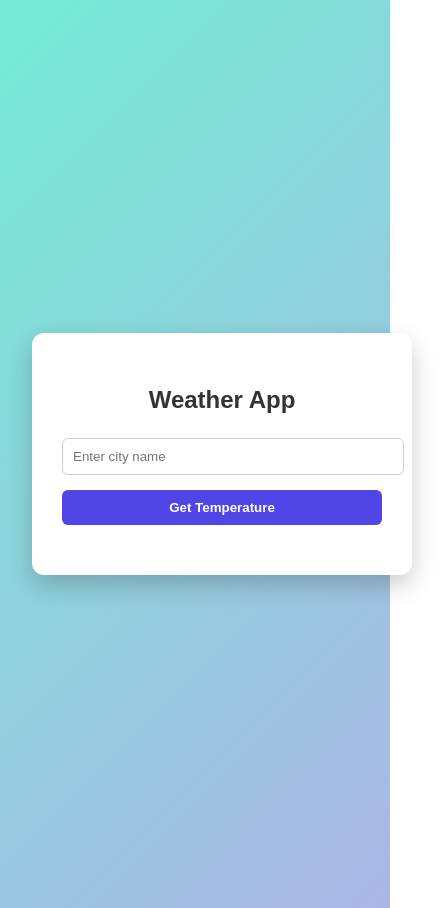
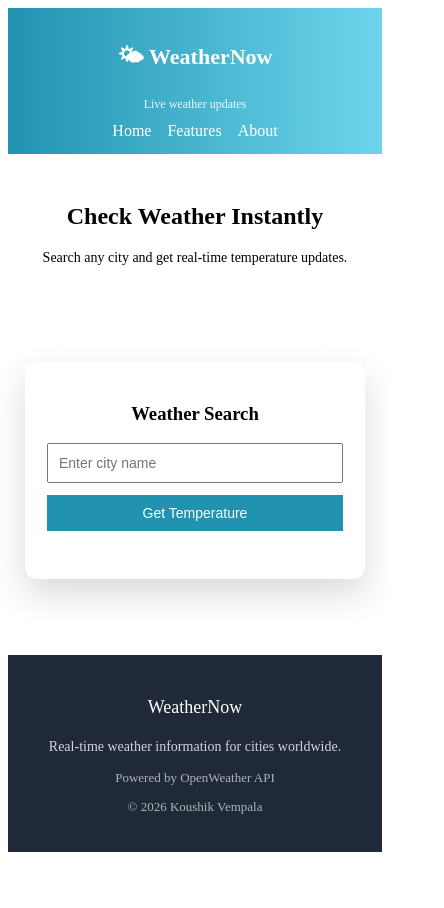
Before and after one commit to koushikvempala/Weather_App, a React (Vite) app: page / in a window 390 px wide. Shown: the whole page, 444 px wide, since content can reach past the window. After the commit the page ends 860 px from the top, so only its background shows below. Built offline with nearby package versions, Linux system fonts and the light colour scheme.

Commit message:
Refactor project structure with components, pages, routing, and responsive UI

```diff
--- a/package.json
+++ b/package.json
@@ -14,7 +14,8 @@
     "bootstrap": "^5.3.8",
     "react": "^19.2.0",
     "react-bootstrap": "^2.10.10",
-    "react-dom": "^19.2.0"
+    "react-dom": "^19.2.0",
+    "react-router-dom": "^7.12.0"
   },
   "devDependencies": {
     "@eslint/js": "^9.39.1",
--- a/src/App.jsx
+++ b/src/App.jsx
@@ -1,35 +1,7 @@
-import { useState } from 'react'
-import reactLogo from './assets/react.svg'
-import viteLogo from '/vite.svg'
-import './App.css'
+import Home from "./pages/Home";
 
 function App() {
-  const [count, setCount] = useState(0)
-
-  return (
-    <>
-      <div>
-        <a href="https://vite.dev" target="_blank">
-          <img src={viteLogo} className="logo" alt="Vite logo" />
-        </a>
-        <a href="https://react.dev" target="_blank">
-          <img src={reactLogo} className="logo react" alt="React logo" />
-        </a>
-      </div>
-      <h1>Vite + React</h1>
-      <div className="card">
-        <button onClick={() => setCount((count) => count + 1)}>
-          count is {count}
-        </button>
-        <p>
-          Edit <code>src/App.jsx</code> and save to test HMR
-        </p>
-      </div>
-      <p className="read-the-docs">
-        Click on the Vite and React logos to learn more
-      </p>
-    </>
-  )
+  return <Home />;
 }
 
-export default App
+export default App;
--- /dev/null
+++ b/src/components/Footer.css
@@ -0,0 +1,29 @@
+* {
+  box-sizing: border-box;
+}
+
+.footer {
+  background-color: #1f2937;
+  color: #d1d5db;
+  padding: 24px 16px;
+  text-align: center;
+  margin-top: auto;
+}
+
+.footer-title {
+  font-size: 18px;
+  color: white;
+}
+
+.footer-desc {
+  max-width: 500px;
+  margin: 8px auto;
+  font-size: 14px;
+  line-height: 1.5;
+}
+
+.footer-meta,
+.footer-copy {
+  font-size: 13px;
+  opacity: 0.8;
+}
--- /dev/null
+++ b/src/components/Footer.jsx
@@ -0,0 +1,17 @@
+import React from "react";
+import "./Footer.css";
+
+const Footer = () => {
+  return (
+    <footer className="footer">
+      <p className="footer-title">WeatherNow</p>
+      <p className="footer-desc">
+        Real-time weather information for cities worldwide.
+      </p>
+      <p className="footer-meta">Powered by OpenWeather API</p>
+      <p className="footer-copy">© 2026 Koushik Vempala</p>
+    </footer>
+  );
+};
+
+export default Footer;
--- /dev/null
+++ b/src/components/Intro.jsx
@@ -0,0 +1,12 @@
+import React from "react";
+
+const Intro = () => {
+  return (
+    <section className="intro">
+      <h2>Check Weather Instantly</h2>
+      <p>Search any city and get real-time temperature updates.</p>
+    </section>
+  );
+};
+
+export default Intro;
--- /dev/null
+++ b/src/components/Navbar.css
@@ -0,0 +1,64 @@
+* {
+  box-sizing: border-box;
+}
+
+.navbar {
+  width: 100%;
+  padding: 14px 20px;
+  background: linear-gradient(90deg, #2193b0, #6dd5ed);
+  display: flex;
+  align-items: center;
+  justify-content: space-between;
+}
+
+.nav-left {
+  display: flex;
+  flex-direction: column;
+  color: white;
+}
+
+.logo {
+  font-size: 22px;
+  font-weight: 600;
+}
+
+.tagline {
+  font-size: 12px;
+  opacity: 0.9;
+}
+
+.nav-links {
+  list-style: none;
+  display: flex;
+  gap: 16px;
+  margin: 0;
+  padding: 0;
+  color: white;
+}
+
+.nav-links li {
+  cursor: pointer;
+}
+
+/* ✅ Mobile & Tablet */
+@media (max-width: 768px) {
+  .navbar {
+    flex-direction: column;
+    align-items: center;
+    text-align: center;
+    gap: 10px;
+  }
+
+  .nav-links {
+    justify-content: center;
+    flex-wrap: wrap;
+  }
+}
+.nav-links a {
+  color: white;
+  text-decoration: none;
+}
+
+.nav-links a:hover {
+  text-decoration: underline;
+}
--- /dev/null
+++ b/src/components/Navbar.jsx
@@ -0,0 +1,22 @@
+import React from "react";
+import "./Navbar.css";
+
+
+const Navbar = () => {
+  return (
+    <nav className="navbar">
+      <div className="nav-left">
+        <h1 className="logo">🌤 WeatherNow</h1>
+        <span className="tagline">Live weather updates</span>
+      </div>
+
+      <ul className="nav-links">
+        <li>Home</li>
+        <li>Features</li>
+        <li>About</li>
+      </ul>
+    </nav>
+  );
+};
+
+export default Navbar;
--- a/src/compounds/Home.jsx
+++ b/src/components/WeatherCard.jsx
@@ -1,13 +1,8 @@
 import React, { useState } from "react";
-import "./Home.css";
 
-const Home = () => {
+const WeatherCard = () => {
   const [city, setCity] = useState("");
   const [result, setResult] = useState("");
-
-  const Handler = (e) => {
-    setCity(e.target.value);
-  };
 
   const submitHandler = (e) => {
     e.preventDefault();
@@ -17,14 +12,16 @@ const Home = () => {
       return;
     }
 
-    fetch(`https://api.openweathermap.org/data/2.5/weather?q=${city}&appid=d885aa1d783fd13a55050afeef620fcb`)
+    fetch(
+      `https://api.openweathermap.org/data/2.5/weather?q=${city}&appid=d885aa1d783fd13a55050afeef620fcb`
+    )
       .then((res) => {
-        if (!res.ok) throw new Error("City not found");
+        if (!res.ok) throw new Error();
         return res.json();
       })
       .then((data) => {
-        const celsius = data.main.temp - 273.15;
-        setResult(`Temperature at ${city}: ${celsius.toFixed(2)} °C`);
+        const temp = data.main.temp - 273.15;
+        setResult(`Temperature in ${city}: ${temp.toFixed(2)} °C`);
         setCity("");
       })
       .catch(() => setResult("Invalid city name"));
@@ -33,13 +30,13 @@ const Home = () => {
   return (
     <div className="container">
       <div className="card">
-        <h2 className="card-title">Weather App</h2>
+        <h3>Weather Search</h3>
 
         <form onSubmit={submitHandler}>
           <input
             type="text"
             value={city}
-            onChange={Handler}
+            onChange={(e) => setCity(e.target.value)}
             placeholder="Enter city name"
           />
           <input type="submit" value="Get Temperature" />
@@ -51,4 +48,4 @@ const Home = () => {
   );
 };
 
-export default Home;
+export default WeatherCard;
--- a/src/compounds/Home.css
+++ /dev/null
@@ -1,55 +0,0 @@
-body {
-  background: linear-gradient(135deg, #74ebd5, #acb6e5);
-  font-family: Arial, sans-serif;
-}
-
-.container {
-  height: 100vh;
-  display: flex;
-  justify-content: center;
-  align-items: center;
-}
-
-.card {
-  background: #ffffff;
-  padding: 30px;
-  width: 320px;
-  border-radius: 12px;
-  box-shadow: 0 10px 25px rgba(0, 0, 0, 0.2);
-  text-align: center;
-}
-
-.card-title {
-  margin-bottom: 20px;
-  color: #333;
-}
-
-input[type="text"] {
-  width: 100%;
-  padding: 10px;
-  border-radius: 6px;
-  border: 1px solid #ccc;
-  outline: none;
-}
-
-input[type="submit"] {
-  width: 100%;
-  padding: 10px;
-  margin-top: 15px;
-  border: none;
-  border-radius: 6px;
-  background: #4f46e5;
-  color: white;
-  font-weight: bold;
-  cursor: pointer;
-}
-
-input[type="submit"]:hover {
-  background: #4338ca;
-}
-
-.result {
-  margin-top: 20px;
-  font-weight: bold;
-  color: #222;
-}
--- a/src/main.jsx
+++ b/src/main.jsx
@@ -1,11 +1,9 @@
-import { StrictMode } from 'react'
-import { createRoot } from 'react-dom/client'
-import './index.css'
-import App from './App.jsx'
-import Home from './compounds/Home.jsx'
+import React from "react";
+import ReactDOM from "react-dom/client";
+import App from "./App";
 
-createRoot(document.getElementById('root')).render(
-  <StrictMode>
-    <Home />
-  </StrictMode>,
-)
+ReactDOM.createRoot(document.getElementById("root")).render(
+  <React.StrictMode>
+    <App />
+  </React.StrictMode>
+);
--- /dev/null
+++ b/src/pages/Home.css
@@ -0,0 +1,94 @@
+* {
+  box-sizing: border-box;
+}
+
+/* App Wrapper */
+.app-wrapper {
+  min-height: 100vh;
+  display: flex;
+  flex-direction: column;
+}
+
+/* Intro Section */
+.intro {
+  text-align: center;
+  padding: 30px 16px 20px;
+}
+
+.intro h2 {
+  font-size: 24px;
+}
+
+.intro p {
+  font-size: 14px;
+  max-width: 480px;
+  margin: auto;
+}
+
+/* Card Container */
+.container {
+  flex: 1;
+  display: flex;
+  justify-content: center;
+  align-items: center;
+  padding: 16px;
+}
+
+/* Weather Card */
+.card {
+  width: 100%;
+  max-width: 320px;
+  background: white;
+  padding: 22px;
+  border-radius: 12px;
+  text-align: center;
+  box-shadow: 0 15px 35px rgba(0, 0, 0, 0.15);
+}
+
+/* Inputs */
+input {
+  width: 100%;
+  padding: 10px;
+  margin-bottom: 12px;
+  font-size: 14px;
+}
+
+input[type="submit"] {
+  width: 100%;
+  background: #2193b0;
+  color: white;
+  border: none;
+  cursor: pointer;
+}
+
+/* Result */
+.result {
+  margin-top: 14px;
+  font-size: 14px;
+  font-weight: 500;
+}
+
+/* ✅ 375px */
+@media (min-width: 375px) {
+  .card {
+    max-width: 340px;
+  }
+}
+
+/* ✅ 425px */
+@media (min-width: 425px) {
+  .card {
+    max-width: 360px;
+  }
+}
+
+/* ✅ 768px */
+@media (min-width: 768px) {
+  .intro h2 {
+    font-size: 28px;
+  }
+
+  .card {
+    max-width: 380px;
+  }
+}
--- /dev/null
+++ b/src/pages/Home.jsx
@@ -0,0 +1,20 @@
+import React from "react";
+import "./Home.css";
+
+import Navbar from "../components/Navbar";
+import Footer from "../components/Footer";
+import Intro from "../components/Intro";
+import WeatherCard from "../components/WeatherCard";
+
+const Home = () => {
+  return (
+    <div className="app-wrapper">
+      <Navbar />
+      <Intro />
+      <WeatherCard />
+      <Footer />
+    </div>
+  );
+};
+
+export default Home;
```
Also changed, not shown: 1 other file (tests, documents, lock files or other folders).
